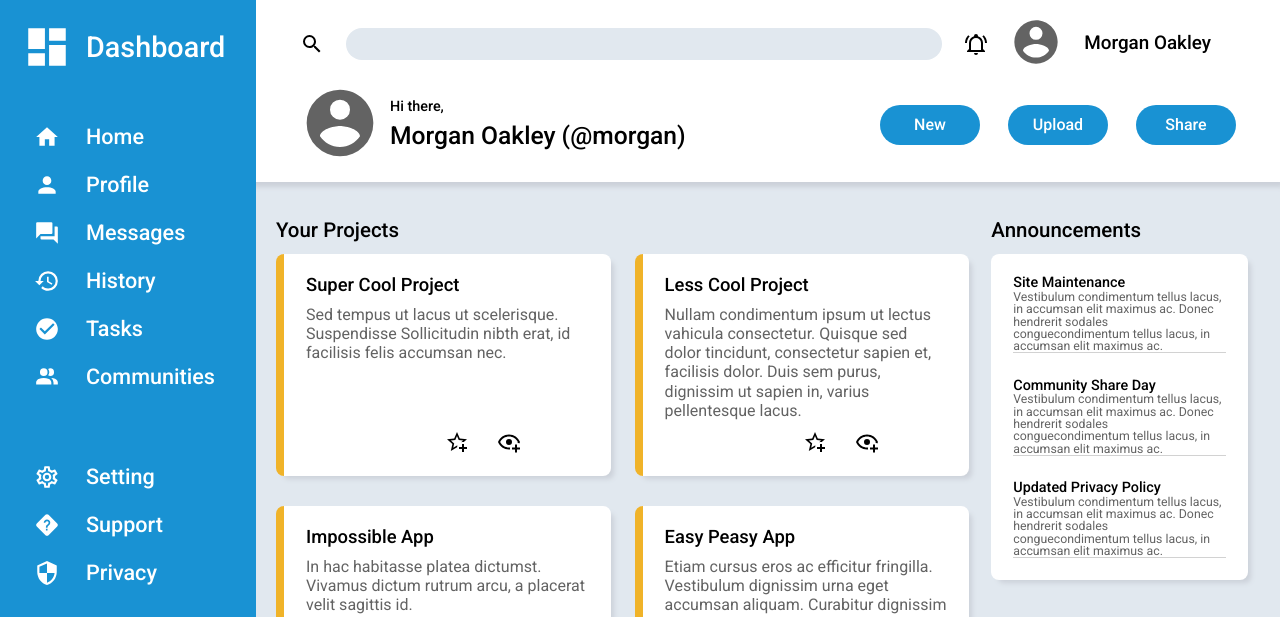
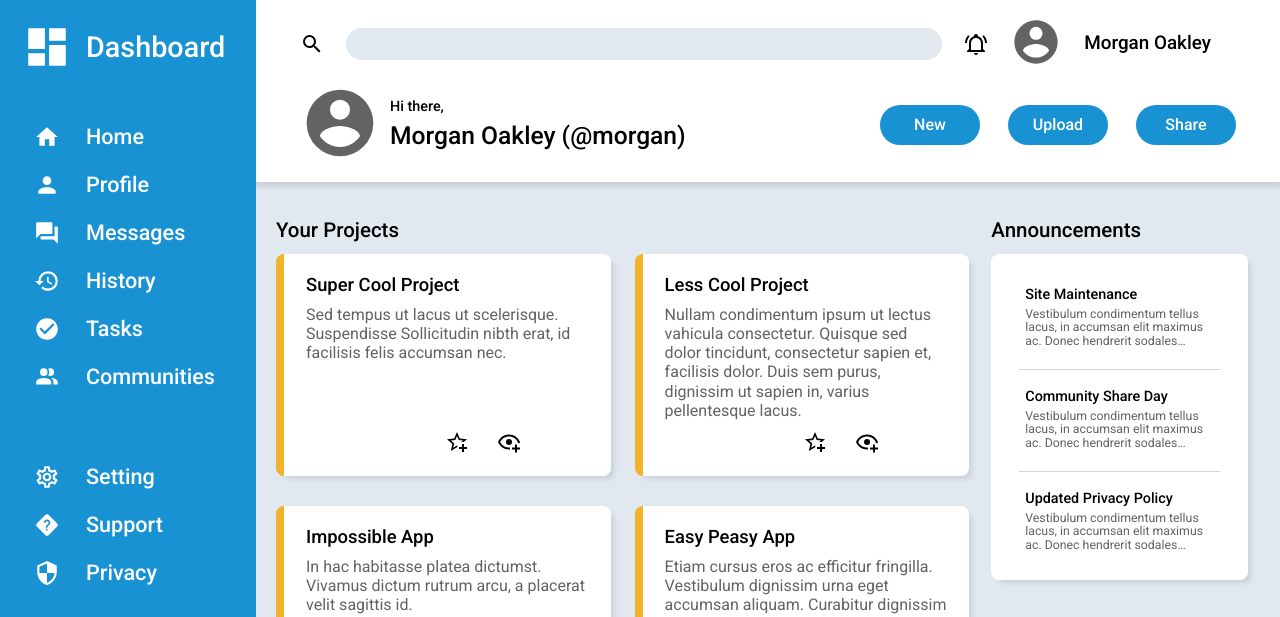
Before and after one commit to ClaudioCamba/admin-dashboard, a plain HTML site: page index.html in a window 1280 px wide. Shown: the top 617 px of the page. Drawn offline with Linux system fonts and the light colour scheme.

Commit message:
Style announcements card within content section with correct font-size, colors and spacing using flexbox

```diff
--- a/css/style.css
+++ b/css/style.css
@@ -497,15 +497,38 @@ span.priv {
 }
 
 .announce-list li {
-  border-bottom: 1px solid #d2d2d2;
+  /* border-bottom: 1px solid #d2d2d2; */
   color: var(--grey-color);
+  padding: 0 6px;
+  margin: 0 6px;
+}
+.announce-list li:first-child {
+  margin-top: 12px;
+}
+.announce-list li:last-child {
+  border: none;
+  margin-bottom: 6px;
+  padding-bottom: 0;
 }
 
 .announce-list li h5 {
   color: var(--black-color);
   font-size: 0.9rem;
   font-weight: var(--weight-500);
+  margin-bottom: 5px;
 }
 .announce-list li p {
   font-size: 0.77rem;
+  line-height: 1.1;
+  overflow: hidden;
+  text-overflow: ellipsis;
+  display: -webkit-box;
+  -webkit-line-clamp: 3;
+  -webkit-box-orient: vertical;
 }
+.announce-list hr {
+  background-color: #d2d2d2;
+  height: 1px;
+  border: 0;
+  margin: 6px;
+}
--- a/index.html
+++ b/index.html
@@ -286,6 +286,7 @@
                 accumsan elit maximus ac.
               </p>
             </li>
+            <hr />
             <li>
               <h5>Community Share Day</h5>
               <p>
@@ -294,6 +295,7 @@
                 accumsan elit maximus ac.
               </p>
             </li>
+            <hr />
             <li>
               <h5>Updated Privacy Policy</h5>
               <p>
```
